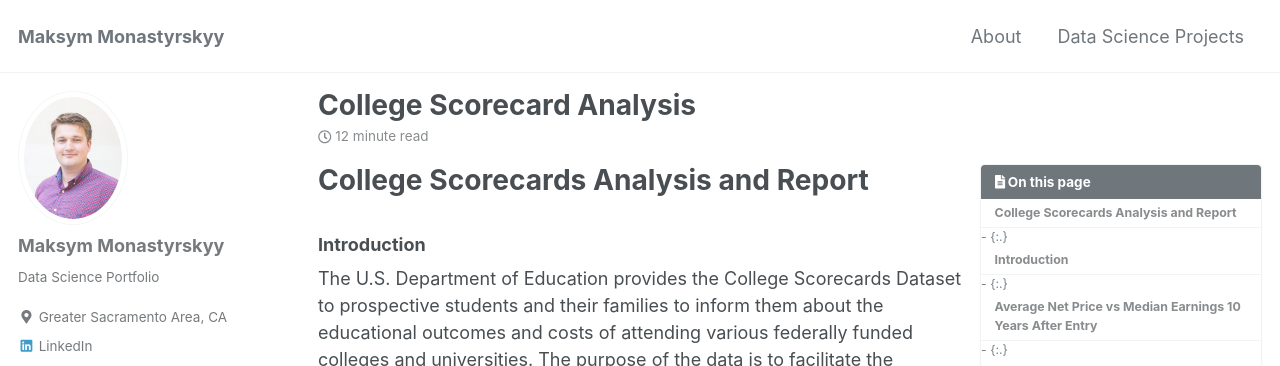
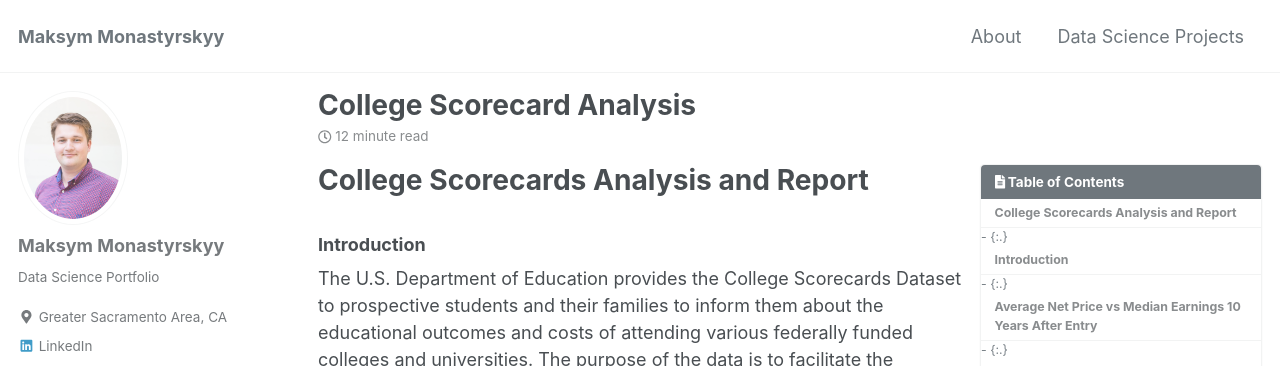
Before and after one commit to monastyrskyy/monastyrskyy.github.io, a Jekyll site: the page built from _posts/2018-10-01-collegescorecards.md, in a window 1280 px wide and 900 px high. Shown: the top 366 px of the window. Built offline with Jekyll 4.4.1, drawn with Linux system fonts in a browser that asks for light colours; cached includes are drawn as plain includes; nearby versions of some CDN libraries.

Commit message:
toc now header 1...3

```diff
--- a/_config.yml
+++ b/_config.yml
@@ -209,7 +209,7 @@
   auto_ids: true
   footnote_nr: 1
   entity_output: as_char
-  toc_levels: 1..6
+  toc_levels: 1..3
   smart_quotes: lsquo,rsquo,ldquo,rdquo
   enable_coderay: false
 
--- a/_posts/2018-10-01-collegescorecards.md
+++ b/_posts/2018-10-01-collegescorecards.md
@@ -6,6 +6,7 @@
 tags: [academic]
 # classes: wide # frontmatter that should make the page wider.
 toc: true # adding a table of contents
+toc_label: "Table of Contents"
 
 defaults:
   # _posts
```
